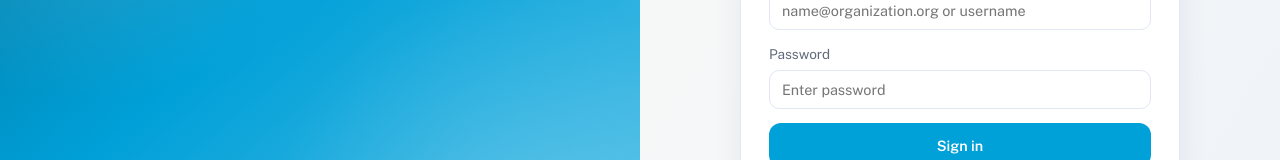
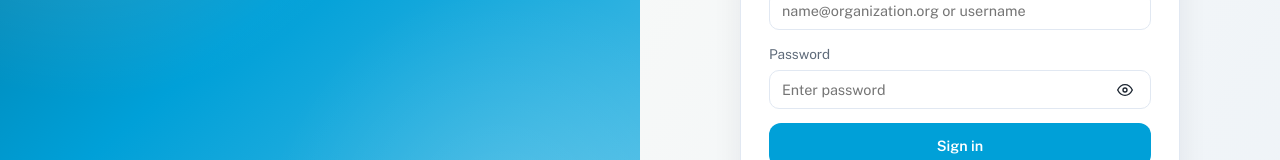
Before and after one commit to precious36/apam-monitor-and-evaluation, a React (Vite) app: page / in a window 1280 px wide. Shown: the part 409-569 px from the top of the page. Built offline with nearby package versions, Linux system fonts and the light colour scheme; no server answers.

Commit message:
Update Login.jsx

```diff
--- a/src/pages/Login.jsx
+++ b/src/pages/Login.jsx
@@ -25,6 +25,7 @@ export default function Login({ onLogin }) {
   const notify = useNotify()
   const [emailOrUserName, setEmailOrUserName] = useState('')
   const [password, setPassword] = useState('')
+  const [showPassword, setShowPassword] = useState(false)
   const [isSubmitting, setIsSubmitting] = useState(false)
 
   async function handleSubmit(event) {
@@ -107,14 +108,55 @@ export default function Login({ onLogin }) {
 
             <label className="form-field">
               <span>Password</span>
+              <div className="login-password-field">
                 <input
-                type="password"
+                  type={showPassword ? 'text' : 'password'}
                   autoComplete="current-password"
                   value={password}
                   onChange={(event) => setPassword(event.target.value)}
                   placeholder="Enter password"
                   required
                 />
+                <Button
+                  type="button"
+                  variant="ghost"
+                  size="sm"
+                  className="login-password-toggle"
+                  onClick={() => setShowPassword((current) => !current)}
+                  aria-label={showPassword ? 'Hide password' : 'Show password'}
+                  aria-pressed={showPassword}
+                >
+                  {showPassword ? (
+                    <svg
+                      aria-hidden="true"
+                      viewBox="0 0 24 24"
+                      fill="none"
+                      stroke="currentColor"
+                      strokeWidth="2"
+                      strokeLinecap="round"
+                      strokeLinejoin="round"
+                    >
+                      <path d="M17.94 17.94A10.94 10.94 0 0 1 12 20C7 20 2.73 16.89 1 12c.76-2.16 2.05-4 3.68-5.35" />
+                      <path d="M9.9 4.24A10.94 10.94 0 0 1 12 4c5 0 9.27 3.11 11 8a11.05 11.05 0 0 1-4.08 5.34" />
+                      <path d="M14.12 14.12a3 3 0 0 1-4.24-4.24" />
+                      <path d="M1 1l22 22" />
+                    </svg>
+                  ) : (
+                    <svg
+                      aria-hidden="true"
+                      viewBox="0 0 24 24"
+                      fill="none"
+                      stroke="currentColor"
+                      strokeWidth="2"
+                      strokeLinecap="round"
+                      strokeLinejoin="round"
+                    >
+                      <path d="M1 12s4-8 11-8 11 8 11 8-4 8-11 8S1 12 1 12z" />
+                      <circle cx="12" cy="12" r="3" />
+                    </svg>
+                  )}
+                </Button>
+              </div>
             </label>
 
             <Button type="submit" className="login-submit" disabled={isSubmitting}>
```
Lines whose indentation alone changed are shown as unchanged.
